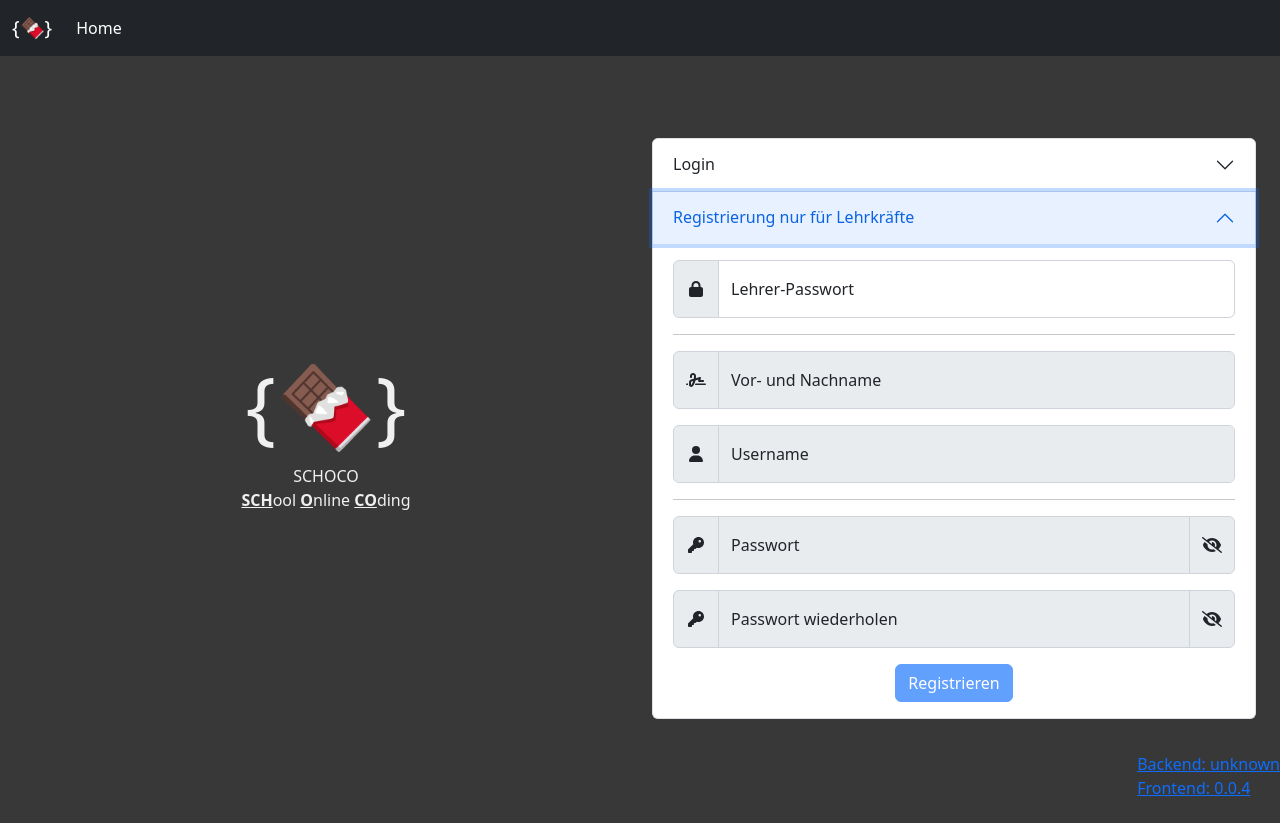
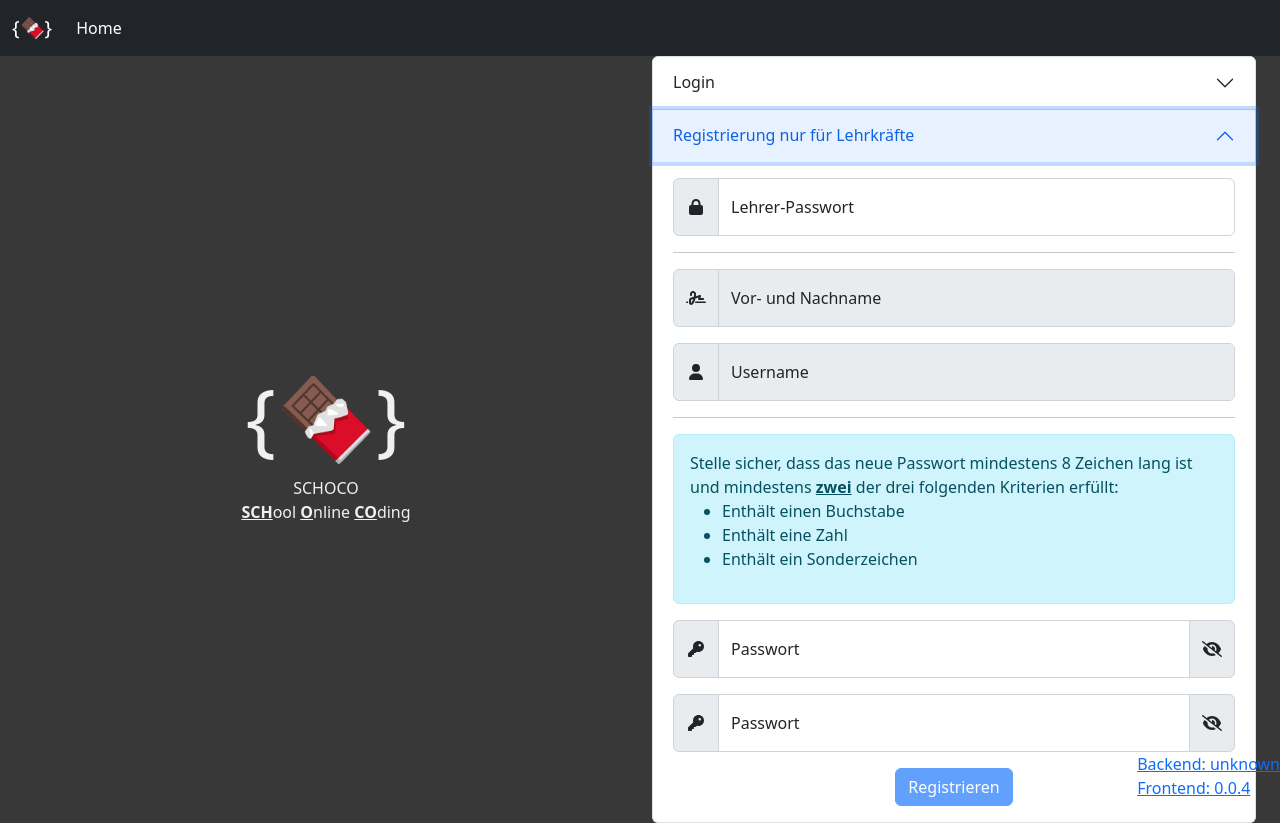
Before and after one commit to PhiTux/schoco, a Vue app in the folder frontend/: page /#/login in a window 1280 px wide. Both pictures are taken after a click on the button "Registrierung nur für Lehrkräfte". Before the commit the page ends 800 px from the top, so only its background shows below. Built offline with nearby package versions, Linux system fonts and the light colour scheme; no server answers.

Commit message:
moved password-input and -information to own components

```diff
--- /dev/null
+++ b/frontend/src/components/PasswordInfo.vue
@@ -0,0 +1,17 @@
+<template>
+    <div class="alert alert-info information" role="alert">
+        Stelle sicher, dass das neue Passwort mindestens 8 Zeichen lang ist und mindestens <b><ins>zwei</ins></b>
+        der drei folgenden Kriterien erfüllt:
+        <ul>
+            <li>Enthält einen Buchstabe</li>
+            <li>Enthält eine Zahl</li>
+            <li>Enthält ein Sonderzeichen</li>
+        </ul>
+    </div>
+</template>
+
+<style scoped>
+.information {
+    text-align: left;
+}
+</style>
--- /dev/null
+++ b/frontend/src/components/PasswordInput.vue
@@ -0,0 +1,48 @@
+<script setup>
+import { reactive, computed } from "vue";
+
+const props = defineProps({
+    modelValue: String,
+    description: String
+});
+
+defineEmits(['update:modelValue'])
+
+let state = reactive({
+    showPassword: false
+})
+
+function hidePassword() {
+    state.showPassword = false;
+}
+
+function showPassword() {
+    state.showPassword = true;
+}
+</script>
+
+<template>
+    <div class="input-group mb-3">
+        <span class="input-group-text" id="basic-addon1"><font-awesome-icon icon="fa-solid fa-key" fixed-width /></span>
+        <div class="form-floating">
+            <input :type="[
+                state.showPassword ? 'text' : 'password',
+            ]" id="floatingPassword" class="form-control" :placeholder="description" :value="modelValue"
+                @input="$emit('update:modelValue', $event.target.value)" />
+            <label for="floatingPassword">{{ description }}</label>
+        </div>
+        <span class="input-group-text" id="basic-addon1">
+            <a class="greyButton" @mousedown="showPassword()" @mouseup="hidePassword()" @mouseleave="hidePassword()">
+                <font-awesome-icon v-if="!state.showPassword" icon="fa-solid fa-eye-slash" fixed-width />
+                <font-awesome-icon v-else icon="fa-solid fa-eye" fixed-width />
+            </a>
+        </span>
+    </div>
+</template>
+
+<style scoped>
+.greyButton {
+    text-decoration: none;
+    color: inherit;
+}
+</style>
--- a/frontend/src/views/Login.vue
+++ b/frontend/src/views/Login.vue
@@ -5,13 +5,12 @@ import UserService from "../services/user.service.js";
 import { useRoute, useRouter } from "vue-router";
 import { Toast } from "bootstrap";
 import { version } from "../../package.json"
+import PasswordInput from "../components/PasswordInput.vue"
+import PasswordInfo from "../components/PasswordInfo.vue"
 
 const router = useRouter();
 
 const state = reactive({
-  showLoginPassword: false,
-  showRegisterPassword1: false,
-  showRegisterPassword2: false,
   loginIncomplete: false,
   registerIncomplete: false,
   showLoginError: false,
@@ -98,30 +97,6 @@ function registerTeacher() {
   );
 }
 
-function showLoginPassword() {
-  state.showLoginPassword = true;
-}
-
-function showRegisterPassword1() {
-  state.showRegisterPassword1 = true;
-}
-
-function showRegisterPassword2() {
-  state.showRegisterPassword2 = true;
-}
-
-function hideLoginPassword() {
-  state.showLoginPassword = false;
-}
-
-function hideRegisterPassword1() {
-  state.showRegisterPassword1 = false;
-}
-
-function hideRegisterPassword2() {
-  state.showRegisterPassword2 = false;
-}
-
 const registerValid = computed(() => {
   let tmp =
     register.teacherKey !== "" &&
@@ -195,22 +170,8 @@ const registerPasswordTooShort = computed(() => {
                         </div>
                       </div>
 
-                      <div class="input-group mb-3">
-                        <span class="input-group-text" id="basic-addon1"><font-awesome-icon icon="fa-solid fa-key"
-                            fixed-width /></span>
-                        <div class="form-floating">
-                          <input :type="[
-                            state.showLoginPassword ? 'text' : 'password',
-                          ]" id="floatingPasswordLogin" class="form-control" v-model="login.password"
-                            placeholder="Password" />
-                          <label for="floatingPasswordLogin">Password</label>
-                        </div>
-                        <span class="input-group-text" id="basic-addon1">
-                          <a class="greyButton" @mousedown="showLoginPassword()" @mouseup="hideLoginPassword()"
-                            @mouseleave="hideLoginPassword()"><font-awesome-icon v-if="!state.showLoginPassword"
-                              icon="fa-solid fa-eye-slash" fixed-width /><font-awesome-icon v-else icon="fa-solid fa-eye"
-                              fixed-width /></a></span>
-                      </div>
+                      <PasswordInput v-model="login.password" description="Passwort" />
+
                       <div v-if="state.loginIncomplete" class="alert alert-danger" role="alert">
                         Eingabe unvollständig
                       </div>
@@ -273,41 +234,12 @@ const registerPasswordTooShort = computed(() => {
 
                       <hr />
 
-                      <div class="input-group mb-3">
-                        <span class="input-group-text" id="basic-addon1">
-                          <font-awesome-icon icon="fa-solid fa-key" fixed-width />
-                        </span>
-                        <div class="form-floating">
-                          <input :disabled="register.teacherKey == ''" :type="[
-                            state.showRegisterPassword1 ? 'text' : 'password',
-                          ]" id="floatingPassword1Register" class="form-control" v-model="register.password1"
-                            placeholder="Password" />
-                          <label for="floatingPassword1Register">Passwort</label>
-                        </div>
-                        <span class="input-group-text" id="basic-addon1">
-                          <a class="greyButton" @mousedown="showRegisterPassword1()" @mouseup="hideRegisterPassword1()"
-                            @mouseleave="hideRegisterPassword1()"><font-awesome-icon v-if="!state.showRegisterPassword1"
-                              icon="fa-solid fa-eye-slash" fixed-width /><font-awesome-icon v-else icon="fa-solid fa-eye"
-                              fixed-width /></a></span>
-                      </div>
+                      <PasswordInfo />
 
-                      <div class="input-group mb-3">
-                        <span class="input-group-text" id="basic-addon1">
-                          <font-awesome-icon icon="fa-solid fa-key" fixed-width />
-                        </span>
-                        <div class="form-floating">
-                          <input :disabled="register.teacherKey == ''" :type="[
-                            state.showRegisterPassword2 ? 'text' : 'password',
-                          ]" id="floatingPassword2Register" class="form-control" v-model="register.password2"
-                            placeholder="Password" />
-                          <label for="floatingPassword2Register">Passwort wiederholen</label>
-                        </div>
-                        <span class="input-group-text" id="basic-addon1">
-                          <a class="greyButton" @mousedown="showRegisterPassword2()" @mouseup="hideRegisterPassword2()"
-                            @mouseleave="hideRegisterPassword2()"><font-awesome-icon v-if="!state.showRegisterPassword2"
-                              icon="fa-solid fa-eye-slash" fixed-width /><font-awesome-icon v-else icon="fa-solid fa-eye"
-                              fixed-width /></a></span>
-                      </div>
+                      <PasswordInput v-model="register.password1" description="Passwort" />
+
+                      <PasswordInput v-model="register.password2" description="Passwort" />
+
                       <div v-if="state.registerIncomplete" class="alert alert-danger" role="alert">
                         Eingabe unvollständig
                       </div>
```
Also changed, not shown: frontend/src/components/NavBar.vue (+22 -81 lines).
